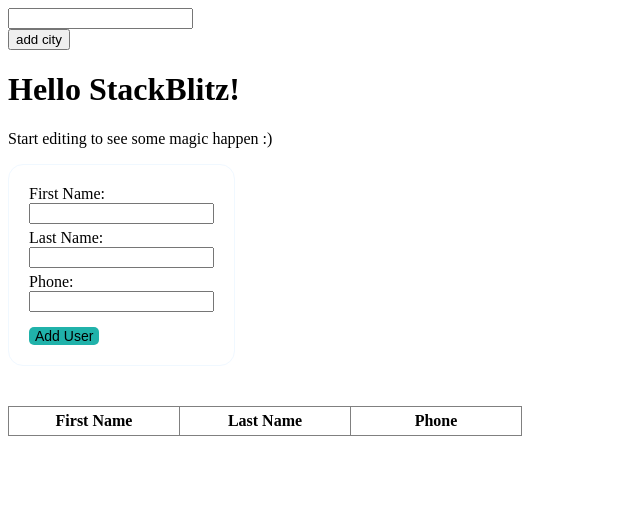
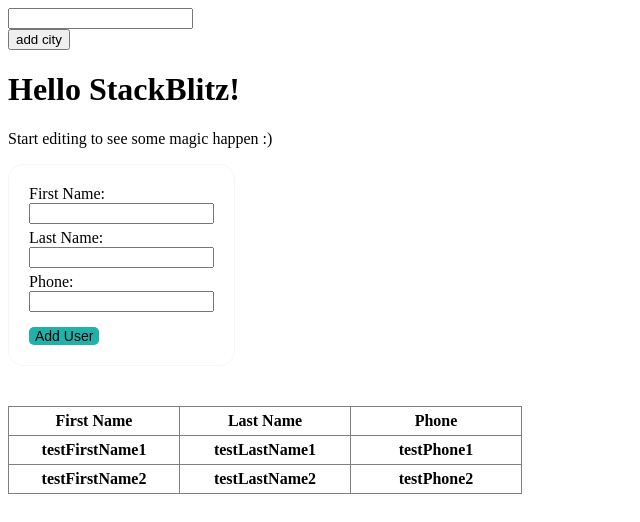
Before and after one commit to xzhang49/React_Practices, a React (Create React App) app in the folder basicTraining/: page / in a window 1280 px wide. Shown: the top 522 px of the page, without its empty margins (0-640 px from the left). Built offline with nearby package versions, Linux system fonts and the light colour scheme.

Commit message:
8th commit

```diff
--- a/basicTraining/src/App.js
+++ b/basicTraining/src/App.js
@@ -101,7 +101,15 @@ function InformationTable(props) {
         </tr>
       </thead>
       <tbody>
-
+        {props.phoneBook.length
+          ? props.phoneBook.map((phone,idx) => (
+            <tr key={idx}>
+              <th style={style.tableCell}>{phone.userFirstName}</th>
+              <th style={style.tableCell}>{phone.userLastName}</th>
+              <th style={style.tableCell}>{phone.userPhone}</th>
+            </tr>
+          ))
+          : 0}
       </tbody>
     </table>
   );
```
